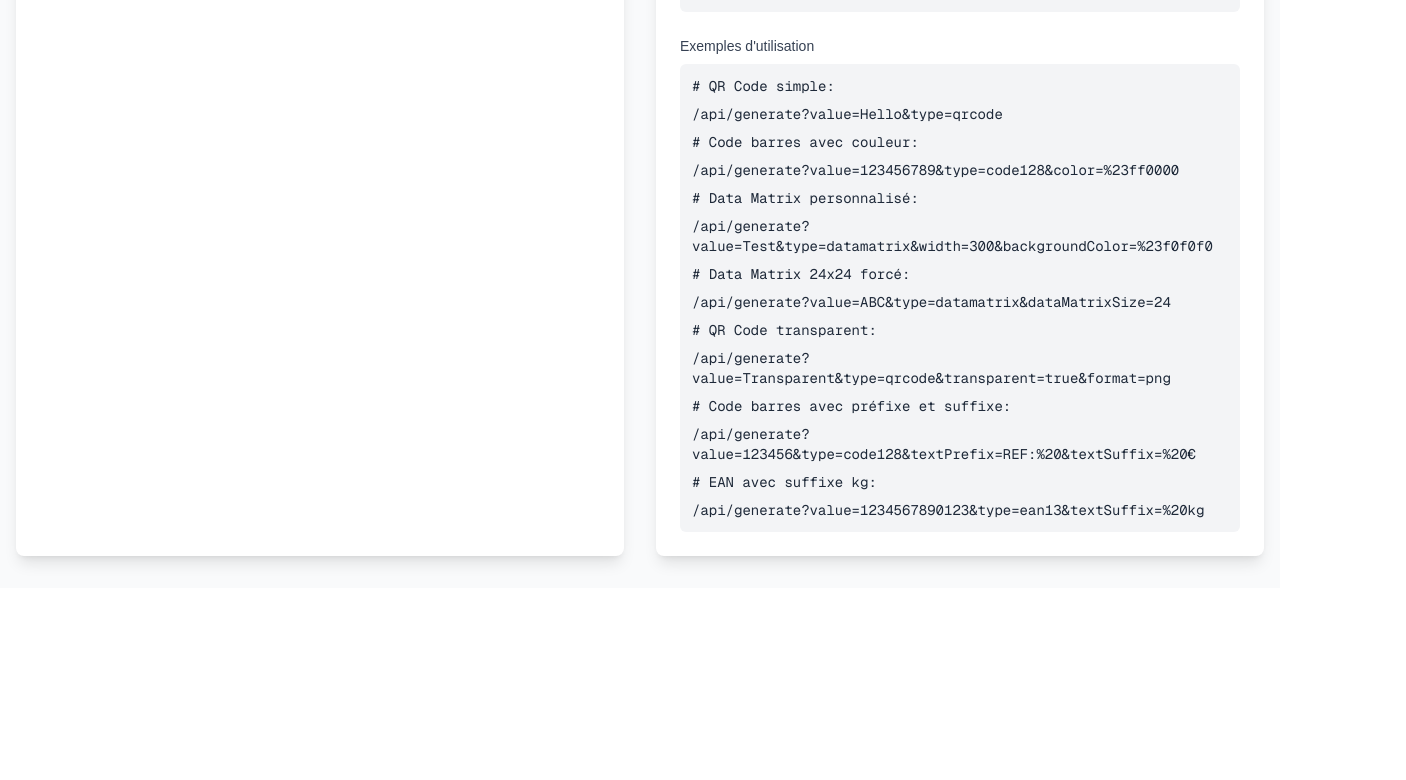
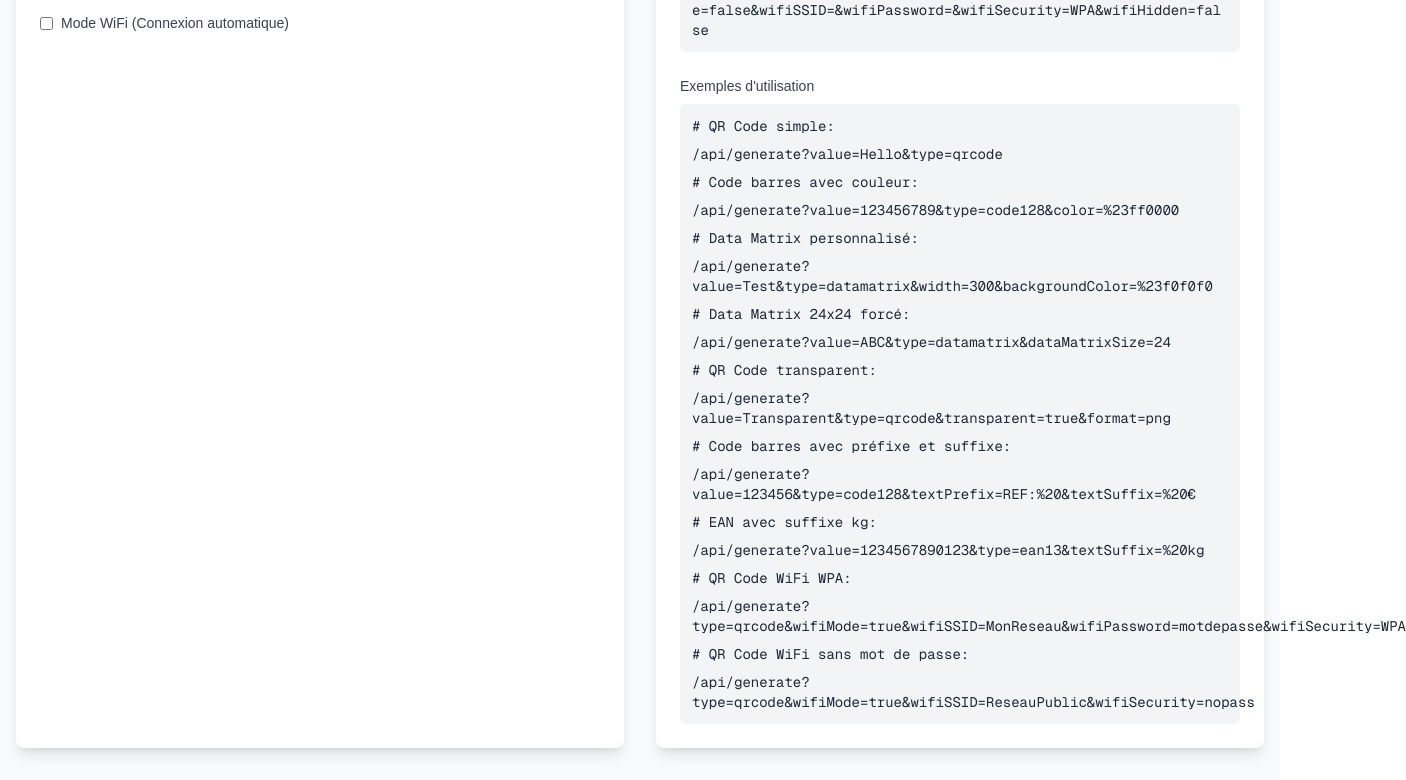
Before and after one commit to CHgh0sts/generate, a Next.js app: page / in a window 1280 px wide. Shown: the part 832-1612 px from the top of the page, 1406 px wide, since content can reach past the window. Before the commit the page ends 1420 px from the top, so only its background shows below. Built offline with nearby package versions, Linux system fonts and the light colour scheme.

Commit message:
✨ feat: add WiFi QR code generation support
Add WiFi mode for QR codes allowing automatic network connection.
Users can now generate QR codes with WiFi credentials including
SSID, password, security type (WPA/WEP/none), and hidden network
support following standard WiFi QR format specification.

```diff
--- a/src/app/api/generate/route.js
+++ b/src/app/api/generate/route.js
@@ -32,7 +32,13 @@ export async function GET(request) {
       textPosition: 'bottom',
       textMargin: 2,
       textPrefix: '', // préfixe à ajouter avant le texte
-      textSuffix: ''  // suffixe à ajouter après le texte
+      textSuffix: '', // suffixe à ajouter après le texte
+      // Paramètres WiFi pour QR codes
+      wifiMode: false, // activer le mode WiFi
+      wifiSSID: '', // nom du réseau WiFi
+      wifiPassword: '', // mot de passe WiFi
+      wifiSecurity: 'WPA', // type de sécurité (WPA, WEP, nopass)
+      wifiHidden: false // réseau caché (true/false)
     };
 
     // Récupération des paramètres
@@ -55,6 +61,13 @@ export async function GET(request) {
     const textPrefix = searchParams.get('textPrefix') || defaults.textPrefix;
     const textSuffix = searchParams.get('textSuffix') || defaults.textSuffix;
 
+    // Paramètres WiFi
+    const wifiMode = searchParams.get('wifiMode') === 'true' || defaults.wifiMode;
+    const wifiSSID = searchParams.get('wifiSSID') || defaults.wifiSSID;
+    const wifiPassword = searchParams.get('wifiPassword') || defaults.wifiPassword;
+    const wifiSecurity = searchParams.get('wifiSecurity') || defaults.wifiSecurity;
+    const wifiHidden = searchParams.get('wifiHidden') === 'true' || defaults.wifiHidden;
+
 
 
     // Créer le texte à afficher (avec prefix/suffix) pour les codes-barres
@@ -65,6 +78,22 @@ export async function GET(request) {
 
     if (type === 'qrcode') {
       // Génération QR Code
+      let qrValue = value;
+
+      // Si le mode WiFi est activé, créer la chaîne WiFi
+      if (wifiMode && wifiSSID) {
+        // Format standard WiFi: WIFI:T:WPA;S:nom_reseau;P:mot_de_passe;H:false;;
+        const security = wifiSecurity || 'WPA';
+        const hidden = wifiHidden ? 'true' : 'false';
+        const password = wifiPassword || '';
+
+        // Échapper les caractères spéciaux dans SSID et password
+        const escapedSSID = wifiSSID.replace(/[\\;,":]/g, '\\$&');
+        const escapedPassword = password.replace(/[\\;,":]/g, '\\$&');
+
+        qrValue = `WIFI:T:${security};S:${escapedSSID};P:${escapedPassword};H:${hidden};;`;
+      }
+
       const options = {
         width: width,
         margin: margin,
@@ -76,7 +105,7 @@ export async function GET(request) {
       };
 
       if (format === 'svg') {
-        let svgString = await QRCode.toString(value, {
+        let svgString = await QRCode.toString(qrValue, {
           ...options,
           type: 'svg',
           scale: 4
@@ -92,7 +121,7 @@ export async function GET(request) {
         buffer = svgString;
         contentType = 'image/svg+xml';
       } else {
-        buffer = await QRCode.toBuffer(value, {
+        buffer = await QRCode.toBuffer(qrValue, {
           ...options,
           type: 'png'
         });
--- a/src/app/page.js
+++ b/src/app/page.js
@@ -22,7 +22,13 @@ export default function Home() {
     textPosition: 'bottom',
     textMargin: 2,
     textPrefix: '',
-    textSuffix: ''
+    textSuffix: '',
+    // Paramètres WiFi
+    wifiMode: false,
+    wifiSSID: '',
+    wifiPassword: '',
+    wifiSecurity: 'WPA',
+    wifiHidden: false
   });
 
   const [imageUrl, setImageUrl] = useState('');
@@ -62,6 +68,12 @@ export default function Home() {
   const textPositions = [
     { value: 'bottom', label: 'Bas' },
     { value: 'top', label: 'Haut' },
+  ];
+
+  const wifiSecurityTypes = [
+    { value: 'WPA', label: 'WPA/WPA2' },
+    { value: 'WEP', label: 'WEP' },
+    { value: 'nopass', label: 'Aucune sécurité' },
   ];
 
   const dataMatrixSizes = [
@@ -309,6 +321,7 @@ export default function Home() {
 
               {/* Paramètres spécifiques aux QR codes */}
               {params.type === 'qrcode' && (
+                <>
                   <div>
                     <label className="block text-sm font-medium text-gray-700 dark:text-gray-300 mb-2">
                       Niveau de correction d&apos;erreur
@@ -323,6 +336,82 @@ export default function Home() {
                       ))}
                     </select>
                   </div>
+
+                  {/* Mode WiFi */}
+                  <div className="flex items-center">
+                    <input
+                      type="checkbox"
+                      id="wifiMode"
+                      checked={params.wifiMode}
+                      onChange={(e) => handleParamChange('wifiMode', e.target.checked)}
+                      className="mr-2"
+                    />
+                    <label htmlFor="wifiMode" className="text-sm font-medium text-gray-700 dark:text-gray-300">
+                      Mode WiFi (Connexion automatique)
+                    </label>
+                  </div>
+
+                  {/* Champs WiFi */}
+                  {params.wifiMode && (
+                    <>
+                      <div>
+                        <label className="block text-sm font-medium text-gray-700 dark:text-gray-300 mb-2">
+                          Nom du réseau (SSID) *
+                        </label>
+                        <input
+                          type="text"
+                          value={params.wifiSSID}
+                          onChange={(e) => handleParamChange('wifiSSID', e.target.value)}
+                          placeholder="MonReseauWiFi"
+                          className="w-full px-3 py-2 border border-gray-300 rounded-md focus:outline-none focus:ring-2 focus:ring-blue-500 dark:bg-gray-700 dark:border-gray-600 dark:text-white"
+                        />
+                      </div>
+
+                      <div>
+                        <label className="block text-sm font-medium text-gray-700 dark:text-gray-300 mb-2">
+                          Type de sécurité
+                        </label>
+                        <select
+                          value={params.wifiSecurity}
+                          onChange={(e) => handleParamChange('wifiSecurity', e.target.value)}
+                          className="w-full px-3 py-2 border border-gray-300 rounded-md focus:outline-none focus:ring-2 focus:ring-blue-500 dark:bg-gray-700 dark:border-gray-600 dark:text-white"
+                        >
+                          {wifiSecurityTypes.map(security => (
+                            <option key={security.value} value={security.value}>{security.label}</option>
+                          ))}
+                        </select>
+                      </div>
+
+                      {params.wifiSecurity !== 'nopass' && (
+                        <div>
+                          <label className="block text-sm font-medium text-gray-700 dark:text-gray-300 mb-2">
+                            Mot de passe WiFi
+                          </label>
+                          <input
+                            type="password"
+                            value={params.wifiPassword}
+                            onChange={(e) => handleParamChange('wifiPassword', e.target.value)}
+                            placeholder="Mot de passe du réseau"
+                            className="w-full px-3 py-2 border border-gray-300 rounded-md focus:outline-none focus:ring-2 focus:ring-blue-500 dark:bg-gray-700 dark:border-gray-600 dark:text-white"
+                          />
+                        </div>
+                      )}
+
+                      <div className="flex items-center">
+                        <input
+                          type="checkbox"
+                          id="wifiHidden"
+                          checked={params.wifiHidden}
+                          onChange={(e) => handleParamChange('wifiHidden', e.target.checked)}
+                          className="mr-2"
+                        />
+                        <label htmlFor="wifiHidden" className="text-sm font-medium text-gray-700 dark:text-gray-300">
+                          Réseau caché
+                        </label>
+                      </div>
+                    </>
+                  )}
+                </>
               )}
 
               {/* Paramètres spécifiques aux codes barres */}
@@ -502,7 +591,11 @@ export default function Home() {
                 <div className="mb-2"># Code barres avec préfixe et suffixe:</div>
                 <div className="mb-2">/api/generate?value=123456&type=code128&textPrefix=REF:%20&textSuffix=%20€</div>
                 <div className="mb-2"># EAN avec suffixe kg:</div>
-                <div>/api/generate?value=1234567890123&type=ean13&textSuffix=%20kg</div>
+                <div className="mb-2">/api/generate?value=1234567890123&type=ean13&textSuffix=%20kg</div>
+                <div className="mb-2"># QR Code WiFi WPA:</div>
+                <div className="mb-2">/api/generate?type=qrcode&wifiMode=true&wifiSSID=MonReseau&wifiPassword=motdepasse&wifiSecurity=WPA</div>
+                <div className="mb-2"># QR Code WiFi sans mot de passe:</div>
+                <div>/api/generate?type=qrcode&wifiMode=true&wifiSSID=ReseauPublic&wifiSecurity=nopass</div>
               </div>
             </div>
           </div>
```
Lines whose indentation alone changed are shown as unchanged.
